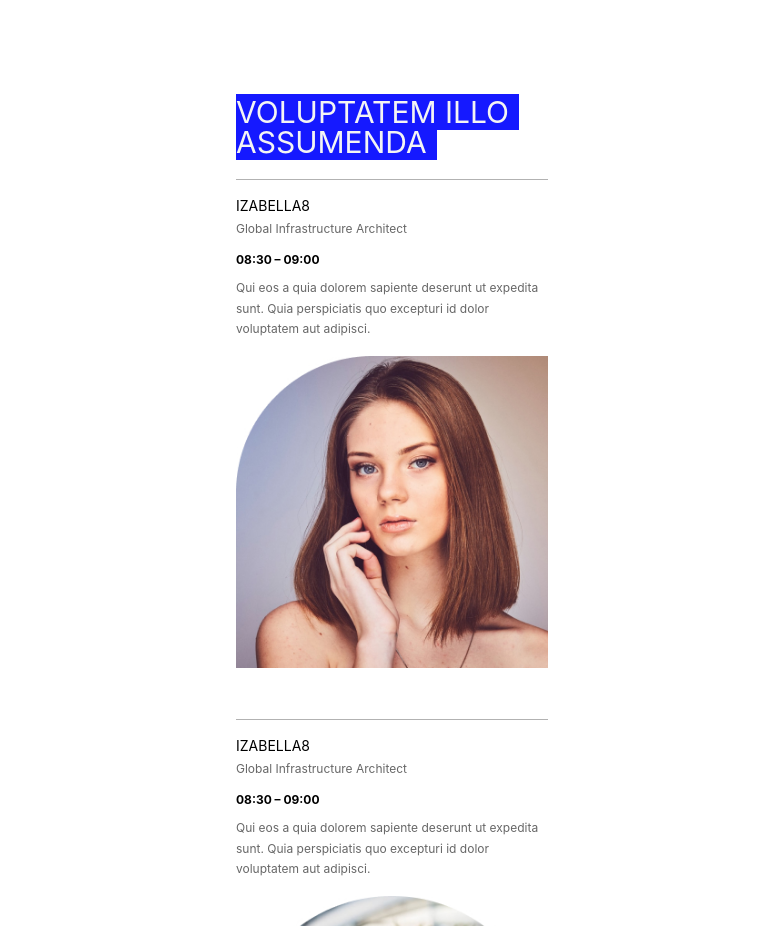
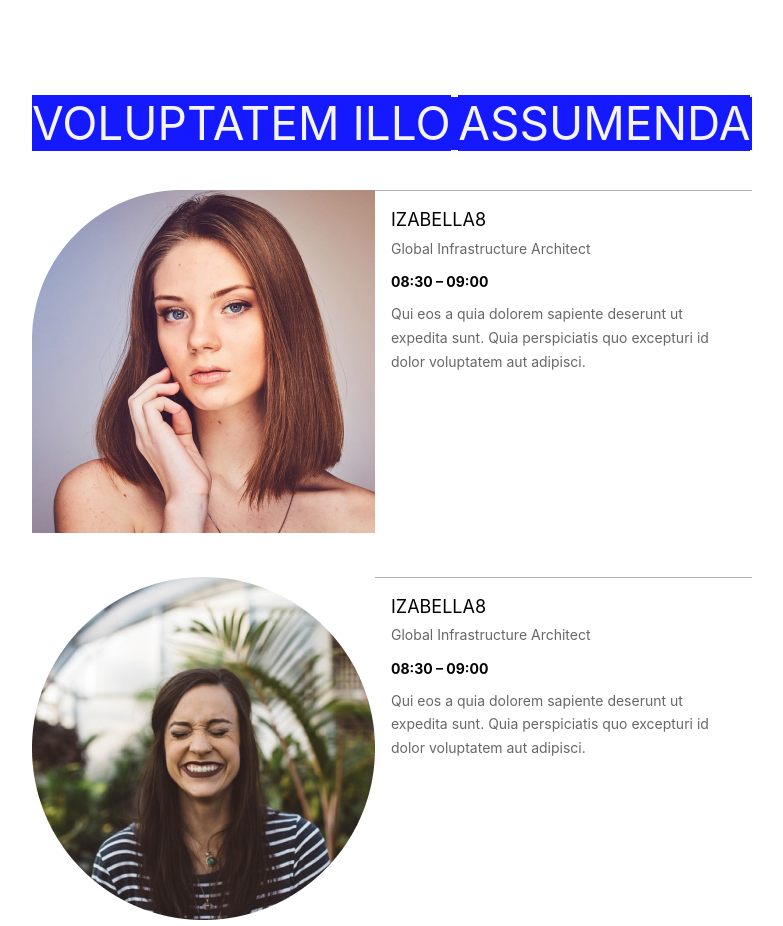
Before and after one commit to human97/meeting_website, a website: page src/index.html in a window 1280 px wide. Shown: the top 926 px of the page, without its empty margins (248-1031 px from the left). Drawn offline with nearby package versions, Linux system fonts and the light colour scheme; files that its build step writes are made by us from their sources.

Commit message:
add mq 768

```diff
--- a/src/assets/sass/blocks/profile.scss
+++ b/src/assets/sass/blocks/profile.scss
@@ -1,15 +1,26 @@
 /* profile */
 
 .profile {
-    border-top: 1px solid rgba($color: #000, $alpha: .3);
-    margin: 0 0 48px 0;
     font-style: normal;
     color: #000;
     padding: 0;
+
+    @media (min-width:768px) {
+        display: flex;
+        margin: 40px 0 0 0;
+    }
 }
 
 .profile_text {
-margin: 16px 0;
+    margin: 34px 0 16px 0;
+    padding: 16px 0 0 0;
+    border-top: 1px solid rgba($color: #000, $alpha: .3);
+
+    @media (min-width:768px) {
+        order: 2;
+        margin: 0;
+        padding: 16px;
+    }
 
     h2 {
         margin: 0 0 4px 0;
@@ -17,6 +28,10 @@ margin: 16px 0;
         font-size: 14px;
         line-height: 140%;
         text-transform: uppercase;
+
+        @media (min-width:768px) {
+            font-size: 18px;
+        }
     }
 
     p {
@@ -24,18 +39,32 @@ margin: 16px 0;
         font-size: 12px;
         line-height: 170%;
         color: #676767;
+
+        @media (min-width:768px) {
+            font-size: 14px;
+        }
     }
+}
 
-    .time {
-        margin: 10px 0 8px 0;
-        font-weight: bold;
-        font-size: 12px;
-        line-height: 170%;
-        color: #000;
+p.time {
+    margin: 10px 0 8px 0;
+    font-weight: bold;
+    font-size: 12px;
+    line-height: 170%;
+    color: #000;
+
+    @media (min-width:768px) {
+        font-size: 14px;
     }
 }
 
 .photo {
     max-width: 100%;
     //border-radius: 50% 0 0 0;
+
+    @media (min-width:768px) {
+        max-width: none;
+        width: 343px;
+        order: 1;
+    }
 }
--- a/src/assets/sass/blocks/section.scss
+++ b/src/assets/sass/blocks/section.scss
@@ -6,18 +6,36 @@ section {
   width: 360px;
   text-align: left;
 
-  h1 {
-    line-height: 0;
+  @media (min-width:768px) {
+    width: 768px;
+}
+
+.text_wrapper{
+  @media (min-width:768px) {
+    background: #1519FF;
+}
+
+}
+
+h1{
+  @media (min-width:768px) {
+    white-space: nowrap;
   }
+}
 
   span {
-    padding: 0 10px 0 0;
+    font-size: 30px;
     font-style: normal;
     font-weight: normal;
-    font-size: 30px;
-    line-height: 100%;
     text-transform: uppercase;
     color: #F4F4F4;
+    padding: 0 10px 0 0;
     background: #1519FF;
+
+    @media (min-width:768px) {
+      font-size: 46px;
+      padding: 0;
+      white-space: nowrap;
+    }
   }
 }
--- a/src/assets/sass/style.scss
+++ b/src/assets/sass/style.scss
@@ -14,13 +14,11 @@
 
 body {
     font-family: $font;
-    font-style: normal;
-    color: #000;
     background: #fff;
     //min-height: 100vh;
 
     /* mobile viewport bug fix */
-    min-height: -webkit-fill-available;
+    //min-height: -webkit-fill-available;
 }
 
 /* blocks */
--- a/src/index.html
+++ b/src/index.html
@@ -6,10 +6,12 @@ title: meeting website
 <div class="page">
 
   <section class="meeting_website">
-    <h1>
-      <span>Voluptatem illo</span>
-      <span>assumenda</span>
-    </h1>
+    <div class="text_wrapper">
+      <h1>
+        <span>Voluptatem illo</span>
+        <span>assumenda</span>
+      </h1>
+    </div>
 
     <!-- profile -->
     <div class="profile">
```
Also changed, not shown: dist/assets/css/style.css, dist/assets/css/style.min.css, dist/assets/img/Izabella8.jpg (deleted), dist/assets/img/Izabella8.png (deleted), dist/index.html.
